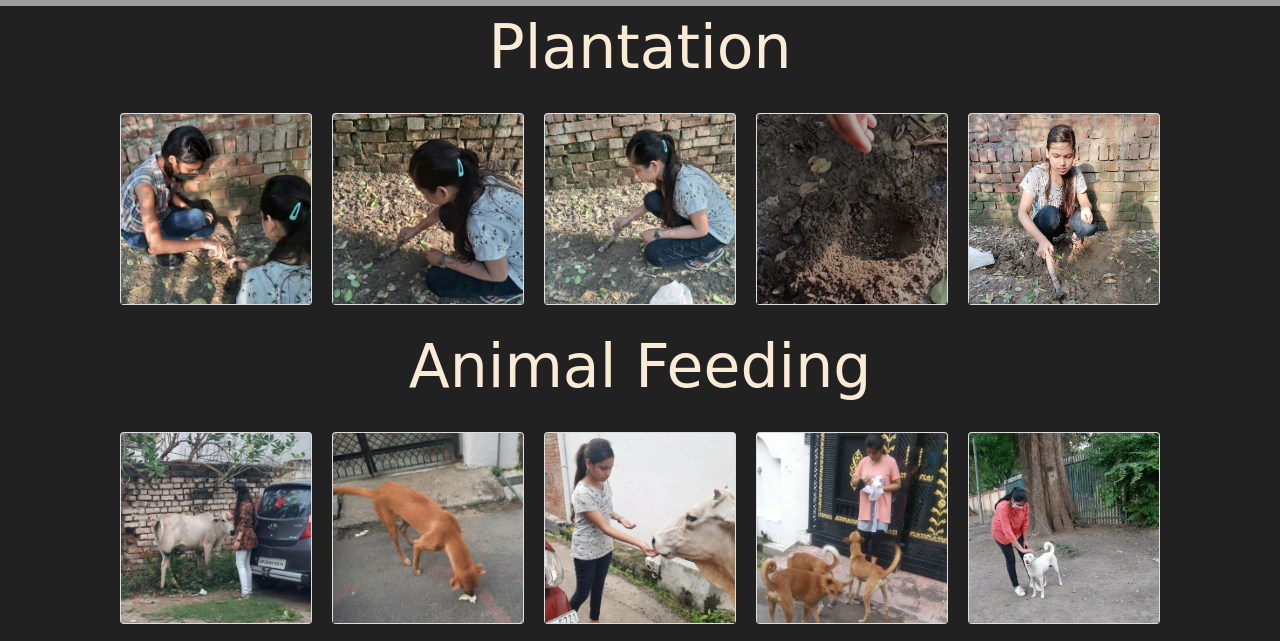
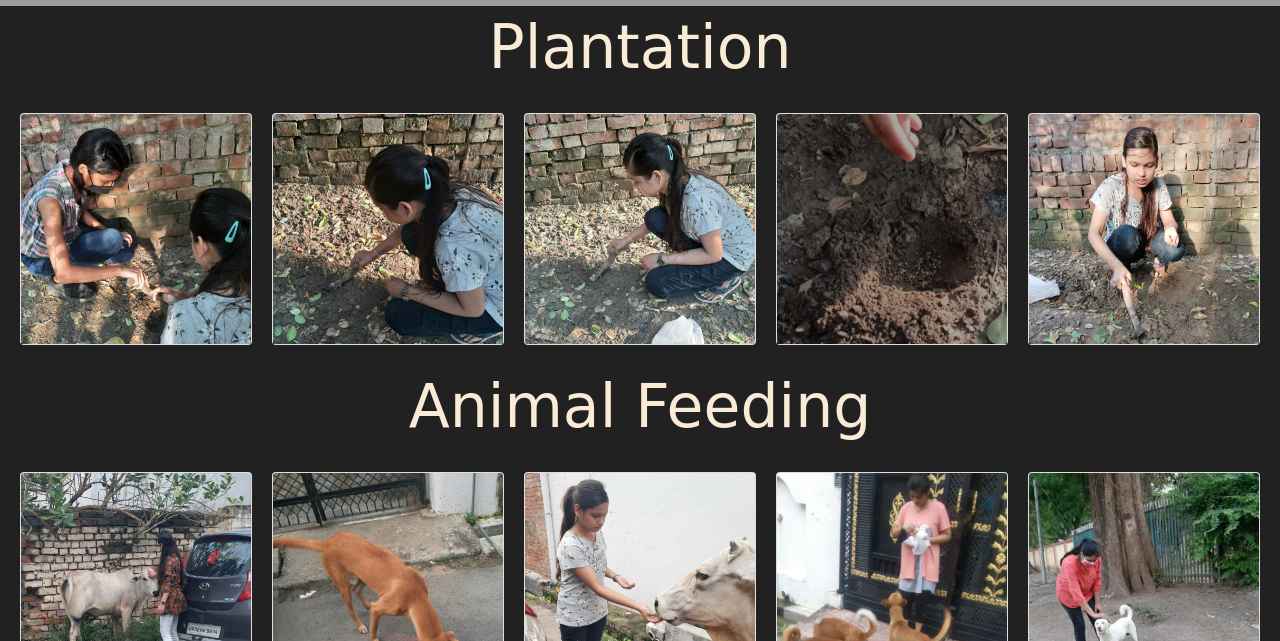
Before and after one commit to MohdJunaid007/HumHaiNa, a plain HTML site: page blogs.html in a window 1280 px wide. Shown: the part 1010-1651 px from the top of the page. Drawn offline with nearby package versions, Linux system fonts and the light colour scheme; grey boxes are pictures that could not be loaded.

Commit message:
Update blogs.html

```diff
--- a/blogs.html
+++ b/blogs.html
@@ -170,35 +170,35 @@
     </div>
     <h1 class="eventHeading">Plantation </h1>
     <div class="eventImg">
-      <div class="card eventimg " style="width: 12rem">
+      <div class="card eventimg " style="width: 18rem">
         <img
           src="events/e1/e1 (1).jpg"
           class="card-img-top"
           alt="..."
         />
       </div>
-      <div class="card eventimg" style="width: 12rem">
+      <div class="card eventimg" style="width: 18rem">
         <img
           src="events/e1/e1 (2).jpg"
           class="card-img-top"
           alt="..."
         />
       </div>
-      <div class="card eventimg" style="width: 12rem">
+      <div class="card eventimg" style="width: 18rem">
         <img
           src="events/e1/e1 (3).jpg"
           class="card-img-top"
           alt="..."
         />
       </div>
-      <div class="card eventimg" style="width: 12rem">
+      <div class="card eventimg" style="width: 18rem">
         <img
           src="events/e1/e4.jpeg"
           class="card-img-top"
           alt="..."
         />
       </div>
-      <div class="card eventimg" style="width: 12rem">
+      <div class="card eventimg" style="width: 18rem">
         <img
           src="events/e1/e5.jpeg"
           class="card-img-top"
@@ -210,35 +210,35 @@
 
     <h1 class="eventHeading">Animal Feeding </h1>
     <div class="eventImg">
-      <div class="card eventimg" style="width: 12rem">
+      <div class="card eventimg" style="width: 18rem">
         <img
           src="events/e2/e1.jpg"
           class="card-img-top"
           alt="..."
         />
       </div>
-      <div class="card eventimg" style="width: 12rem">
+      <div class="card eventimg" style="width: 18rem">
         <img
           src="events/e2/e2.jpg"
           class="card-img-top"
           alt="..."
         />
       </div>
-      <div class="card eventimg" style="width: 12rem">
+      <div class="card eventimg" style="width: 18rem">
         <img
           src="events/e2/e3.jpg"
           class="card-img-top"
           alt="..."
         />
       </div>
-      <div class="card eventimg" style="width: 12rem">
+      <div class="card eventimg" style="width: 18rem">
         <img
           src="events/e2/e4.jpg"
           class="card-img-top"
           alt="..."
         />
       </div>
-      <div class="card eventimg" style="width: 12rem">
+      <div class="card eventimg" style="width: 18rem">
         <img
           src="events/e2/e5.jpg"
           class="card-img-top"
```
